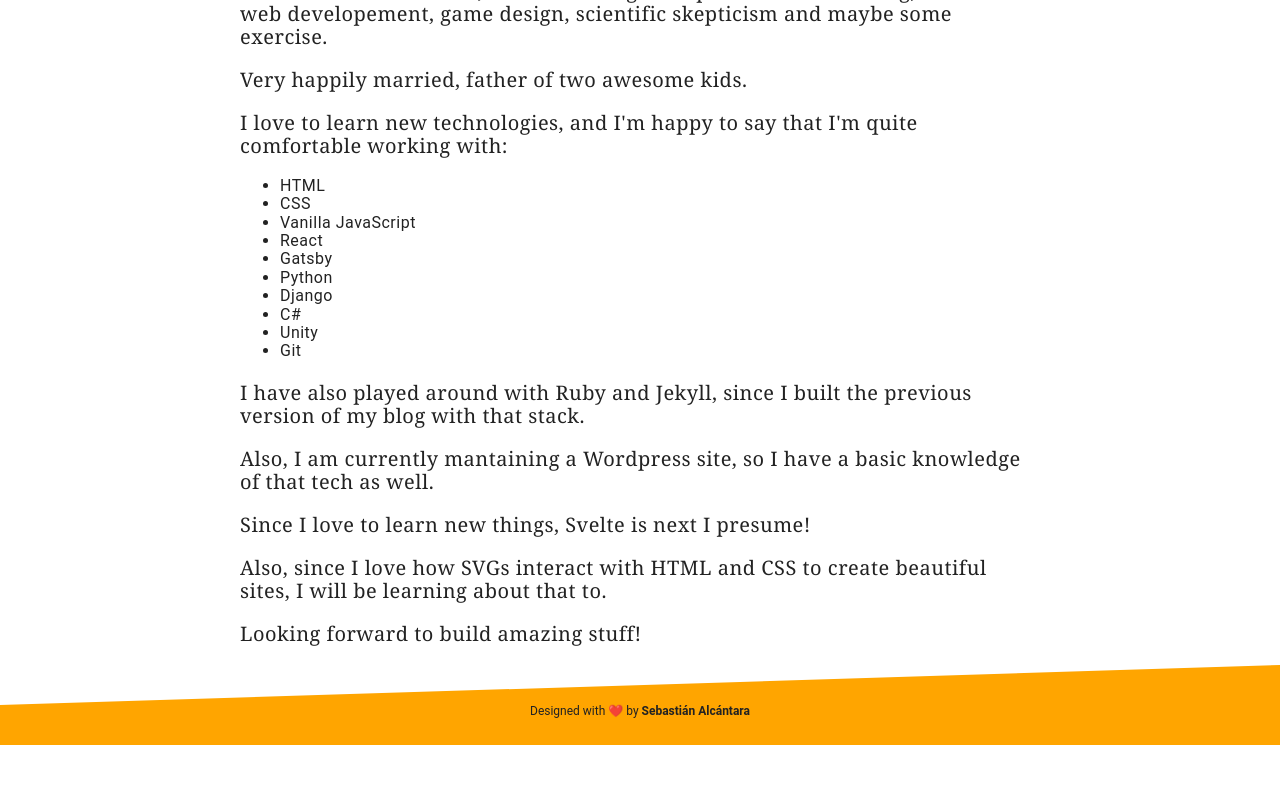
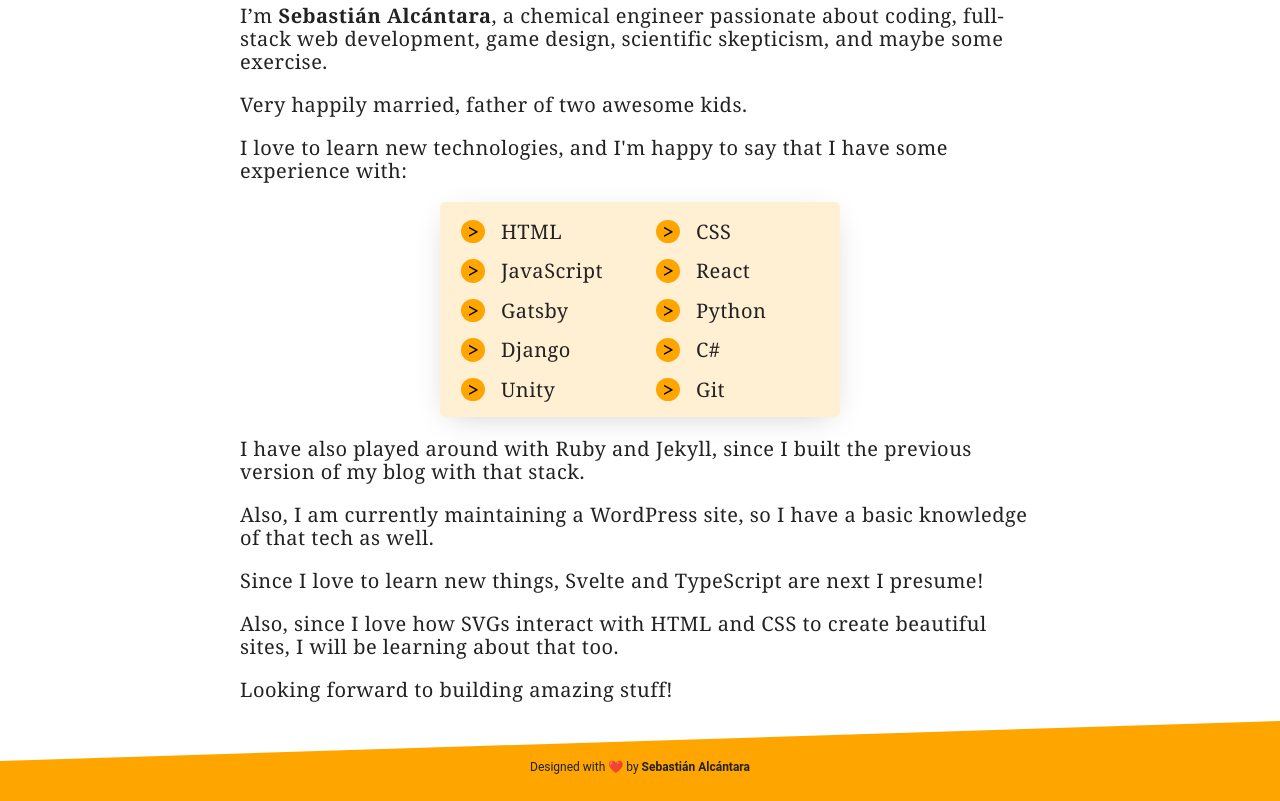
Before and after one commit to sebastian-alcantara/Web-Sebastian-Alcantara, a Gatsby site in the folder gatsby/: page /about in a window 1280 px wide. Shown: the part 158-959 px from the top of the page. Before the commit the page ends 903 px from the top, so only its background shows below. Built offline with nearby package versions, Linux system fonts and the light colour scheme; Gatsby itself is replaced by a stand-in of ours.

Commit message:
More styling

```diff
--- a/gatsby/gatsby-config.js
+++ b/gatsby/gatsby-config.js
@@ -41,7 +41,7 @@
     {
       resolve: "gatsby-plugin-manifest",
       options: {
-        icon: "static/favicon.svg",
+        icon: "static/favicon.png",
       },
     },
     //"gatsby-transformer-remark",
--- a/gatsby/src/pages/about.js
+++ b/gatsby/src/pages/about.js
@@ -7,6 +7,62 @@
     max-width: 800px;
     margin: 0 auto;
 
+    h1 {
+      margin-top: 2rem;
+      margin-bottom: 2rem;
+      font-size: 5rem;
+      font-weight: bold;
+    }
+
+    .name-style {
+      font-weight: bold;
+    }
+
+    .stack-list-container {
+      margin: 0 auto;
+      max-width: 400px;
+
+      @media (max-width: 800px) {
+        width: 100%;
+      }
+    }
+
+    .stack-list {
+      display: grid;
+      grid-template-columns: 50% 50%;
+      margin: 0 auto;
+      background-color: var(--cardColor);
+      border-radius: 5px;
+      padding: 2px 5px 2rem 5px;
+      box-shadow: var(--cardBoxShadow);
+
+      li {
+        font-family: Merriweather, Georgia, serif, Roboto, -apple-system, BlinkMacSystemFont, 'Segoe UI', Oxygen, Ubuntu, Cantarell, 'Open Sans', 'Helvetica Neue', sans-serif;
+        font-size: 2.5rem;
+        padding-left: 2rem;
+        list-style: none;
+        padding-top: 2rem;
+      }
+
+      li::before {
+        color: var(--marker-color);
+        font-size: 2.5rem;
+        font-weight: bold;
+        content: ">";
+        padding-left: 1.5px;
+        padding-bottom: 1px;
+        text-align: center;
+        background-color: var(--marker-bg);
+        width: 2.8rem;
+        height: 2.8rem;
+        //line-height: 3rem;
+        border-radius: 50%;
+        display: inline-block;
+        margin-right: 2rem;
+      }
+
+    }
+
     @media (max-width: 800px) {
       width: 90%;
     }
@@ -14,20 +70,21 @@
   return (
     <>
       <AboutStyles>
-        <h1>Hi there</h1>
+        <h1>Hi there!</h1>
         <p>
-          I’m Sebastián Alcántara, a chemical engineer passionate for coding, full stack web developement, game design, scientific skepticism and maybe some exercise.
+          I’m <span className="name-style">Sebastián Alcántara</span>, a chemical engineer passionate about coding, full-stack web development, game design, scientific skepticism, and maybe some exercise.
         </p>
         <p>
           Very happily married, father of two awesome kids.
         </p>
         <p>
-          I love to learn new technologies, and I'm happy to say that I'm quite comfortable working with:
+          I love to learn new technologies, and I'm happy to say that I have some experience with:
         </p>
-        <ul>
+        <div className="stack-list-container">
+          <ul className="stack-list">
             <li>HTML</li>
             <li>CSS</li>
-          <li>Vanilla JavaScript</li>
+            <li>JavaScript</li>
             <li>React</li>
             <li>Gatsby</li>
             <li>Python</li>
@@ -36,20 +93,21 @@
             <li>Unity</li>
             <li>Git</li>
           </ul>
+        </div>
         <p>
           I have also played around with Ruby and Jekyll, since I built the previous version of my blog with that stack.
         </p>
         <p>
-          Also, I am currently mantaining a Wordpress site, so I have a basic knowledge of that tech as well.
+          Also, I am currently maintaining a WordPress site, so I have a basic knowledge of that tech as well.
         </p>
         <p>
-          Since I love to learn new things, Svelte is next I presume!
+          Since I love to learn new things, Svelte and TypeScript are next I presume!
         </p>
         <p>
-          Also, since I love how SVGs interact with HTML and CSS to create beautiful sites, I will be learning about that to.
+          Also, since I love how SVGs interact with HTML and CSS to create beautiful sites, I will be learning about that too.
         </p>
         <p>
-          Looking forward to build amazing stuff!
+          Looking forward to building amazing stuff!
         </p>
       </AboutStyles>
     </>
--- a/gatsby/src/styles/GlobalStyles.js
+++ b/gatsby/src/styles/GlobalStyles.js
@@ -39,6 +39,9 @@
 
     --nav-link-underline: orangered;
 
+    --marker-color: black;
+    --marker-bg: orange;
+
     background-color: var(--bg);
 
     transition-duration: 0.3s;
@@ -70,6 +73,9 @@
     --social-link-color-hover: orange;
 
     --nav-link-underline: orangered;
+
+    --marker-color: grey;
+    --marker-bg: black;
 
     transition-duration: 0.3s;
     transition-timing-function: linear;
```
Also changed, not shown: gatsby/static/favicon.ico (added), gatsby/static/favicon.png (added). Lines whose indentation alone changed are shown as unchanged.
